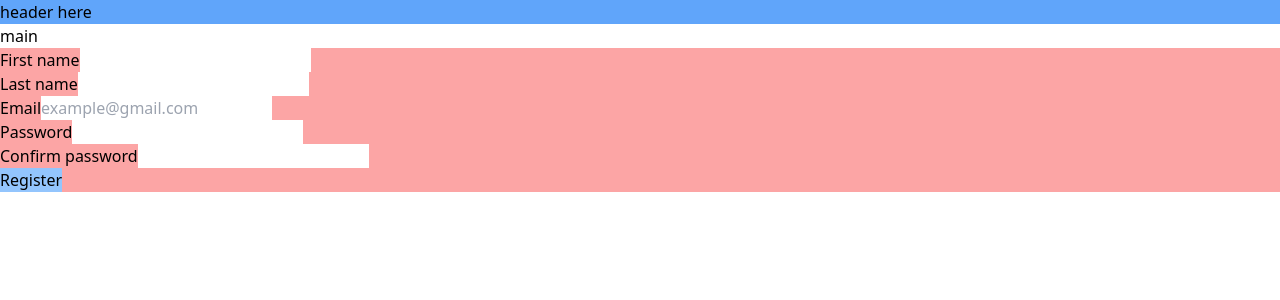
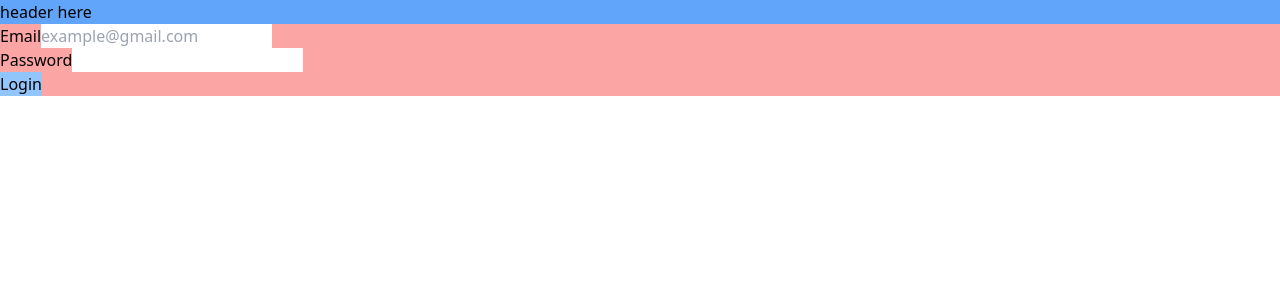
Before and after one commit to Gatinoko/nest-angular-app, an Angular app: page /login in a window 1280 px wide. Before the commit this address led to /. Shown: the top 300 px of the page. Built offline with nearby package versions, Linux system fonts and the light colour scheme.

Commit message:
refactor: Refactored Angular routes and the application's component setup

```diff
--- a/src/app/app.component.html
+++ b/src/app/app.component.html
@@ -1,7 +1,4 @@
 <app-header></app-header>
 <main class="main">
-  <h1>main</h1>
-  <app-registration-form></app-registration-form>
+  <router-outlet />
 </main>
-
-<router-outlet />
--- a/src/app/app.routes.ts
+++ b/src/app/app.routes.ts
@@ -1,3 +1,18 @@
 import { Routes } from '@angular/router';
+import { HomeComponent } from '../pages/home/home.component';
+import { LoginComponent } from '../pages/login/login.component';
+import { RegisterComponent } from '../pages/register/register.component';
 
-export const routes: Routes = [];
+export const routes: Routes = [
+  // Default route (e.g., http://localhost:4200/)
+  { path: '', component: HomeComponent, title: 'Home Page' },
+
+  // Route for the About page (e.g., http://localhost:4200/login)
+  { path: 'login', component: LoginComponent, title: 'Login' },
+
+  // Route for the Contact page (e.g., http://localhost:4200/register)
+  { path: 'register', component: RegisterComponent, title: 'Register' },
+
+  // Optional: Wildcard route for a 404 Not Found page (must be the LAST route)
+  //   { path: '**', redirectTo: '' }, // Redirects any unmatched path back to home
+];
--- a/src/pages/login/login.component.html
+++ b/src/pages/login/login.component.html
@@ -1 +1 @@
-<p>login works!</p>,
+<app-login-form></app-login-form>
--- a/src/pages/login/login.component.ts
+++ b/src/pages/login/login.component.ts
@@ -1,10 +1,11 @@
 import { ChangeDetectionStrategy, Component } from '@angular/core';
+import { LoginFormComponent } from '../../components/login-form/login-form.component';
 
 @Component({
   selector: 'app-login',
-  imports: [],
+  imports: [LoginFormComponent],
   templateUrl: './login.component.html',
   styleUrl: './login.component.css',
   changeDetection: ChangeDetectionStrategy.OnPush,
 })
-export class LoginComponent { }
+export class LoginComponent {}
--- a/src/pages/register/register.component.html
+++ b/src/pages/register/register.component.html
@@ -1 +1 @@
-<p>register works!</p>,
+<app-registration-form></app-registration-form>
--- a/src/pages/register/register.component.ts
+++ b/src/pages/register/register.component.ts
@@ -1,10 +1,11 @@
 import { ChangeDetectionStrategy, Component } from '@angular/core';
+import { RegistrationFormComponent } from '../../components/registration-form/registration-form.component';
 
 @Component({
   selector: 'app-register',
-  imports: [],
+  imports: [RegistrationFormComponent],
   templateUrl: './register.component.html',
   styleUrl: './register.component.css',
   changeDetection: ChangeDetectionStrategy.OnPush,
 })
-export class RegisterComponent { }
+export class RegisterComponent {}
```
